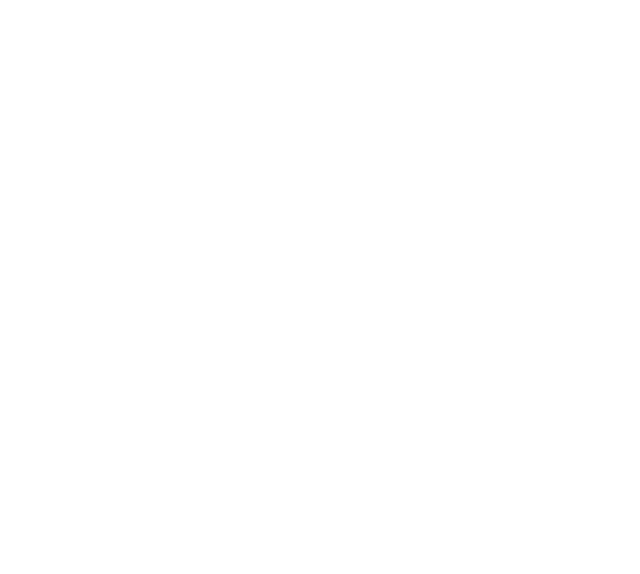
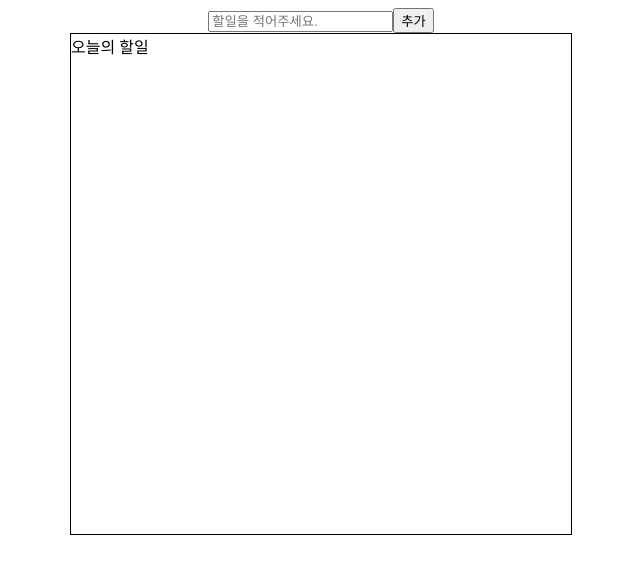
Before and after one commit to Wanderlust-sol/vue-todolist, a Vue app: page / in a window 1280 px wide. Shown: the top 574 px of the page, without its empty margins (319-959 px from the left). Built offline with nearby package versions, Linux system fonts and the light colour scheme.

Commit message:
todolist 추가하기 및 생성

```diff
--- a/src/App.vue
+++ b/src/App.vue
@@ -1,10 +1,35 @@
 <template>
-  <div id="app"></div>
+  <div id="app">
+    <TodoInput v-on:addlist="addList"></TodoInput>
+    <TodoList :todoList="items"></TodoList>
+  </div>
 </template>
 
 <script>
-export default {};
+import TodoInput from "@/components/TodoInput";
+import TodoList from "@/components/TodoList";
+
+export default {
+  components: { TodoInput, TodoList },
+  data() {
+    return {
+      items: []
+    };
+  },
+  methods: {
+    addList(data) {
+      this.items.push(data);
+      console.log(this.items);
+    }
+  }
+};
 </script>
 
 <style>
+#app {
+  display: flex;
+  justify-content: center;
+  align-items: center;
+  flex-direction: column;
+}
 </style>
--- /dev/null
+++ b/src/components/TodoInput.vue
@@ -0,0 +1,27 @@
+<template>
+  <div>
+    <input v-model="todo" type="text" placeholder="할일을 적어주세요." v-on:keydown.enter="addButton" />
+    <button @click="addButton">추가</button>
+  </div>
+</template>
+
+<script>
+export default {
+  data() {
+    return {
+      todo: ""
+    };
+  },
+  methods: {
+    addButton() {
+      if (this.todo !== "") {
+        this.$emit("addlist", this.todo);
+        this.todo = "";
+      } else return alert("내용을 입력해주세요");
+    }
+  }
+};
+</script>
+
+<style scoped>
+</style>
--- /dev/null
+++ b/src/components/TodoList.vue
@@ -0,0 +1,24 @@
+<template>
+  <div>
+    <div class="list-box">
+      <span>오늘의 할일</span>
+      <ul>
+        <li v-for="(item, index) in todoList" :key="index">{{item}}</li>
+      </ul>
+    </div>
+  </div>
+</template>
+
+<script>
+export default {
+  props: ["todoList"]
+};
+</script>
+
+<style scoped>
+.list-box {
+  width: 500px;
+  height: 500px;
+  border: 1px solid black;
+}
+</style>
```
